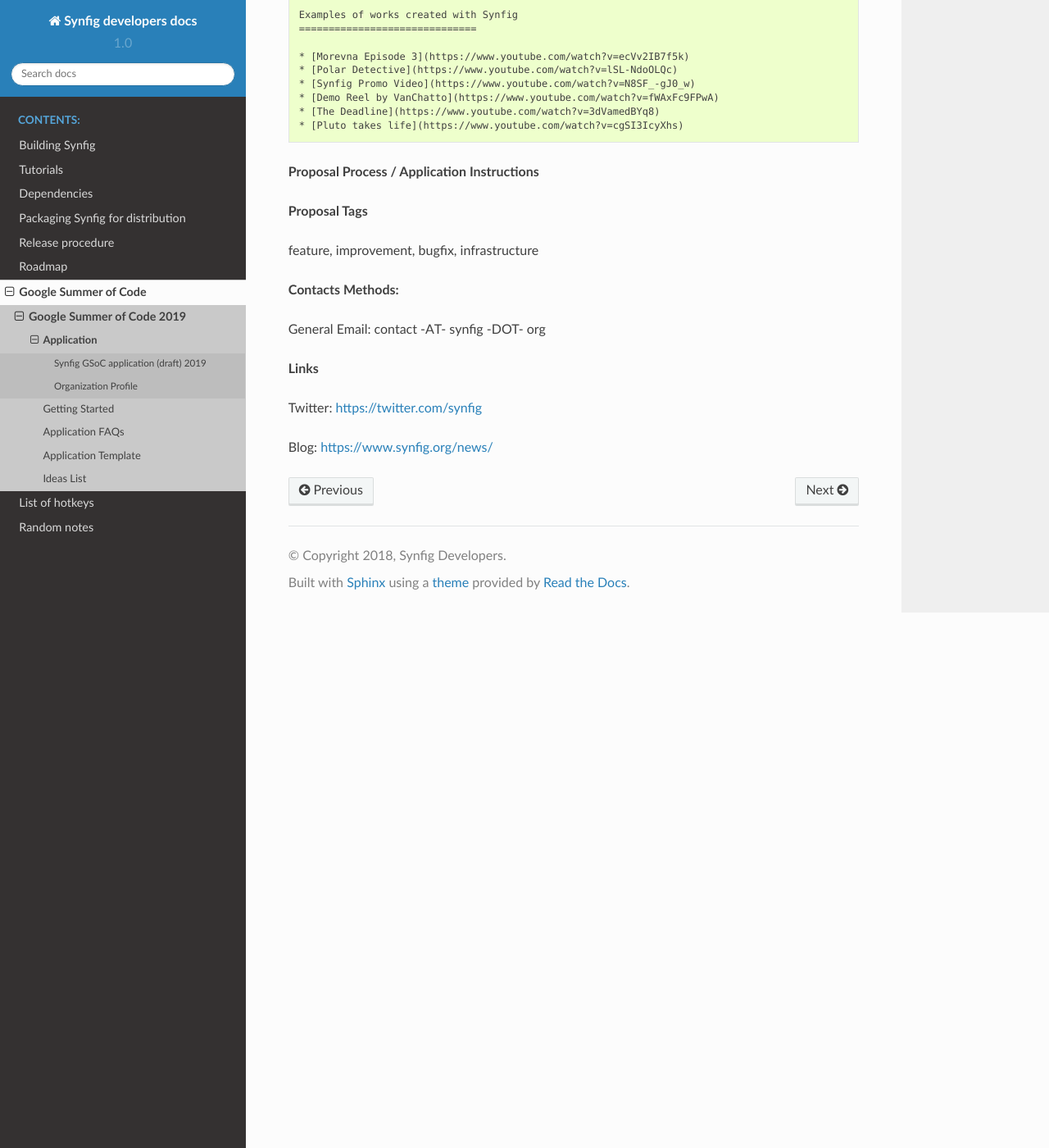
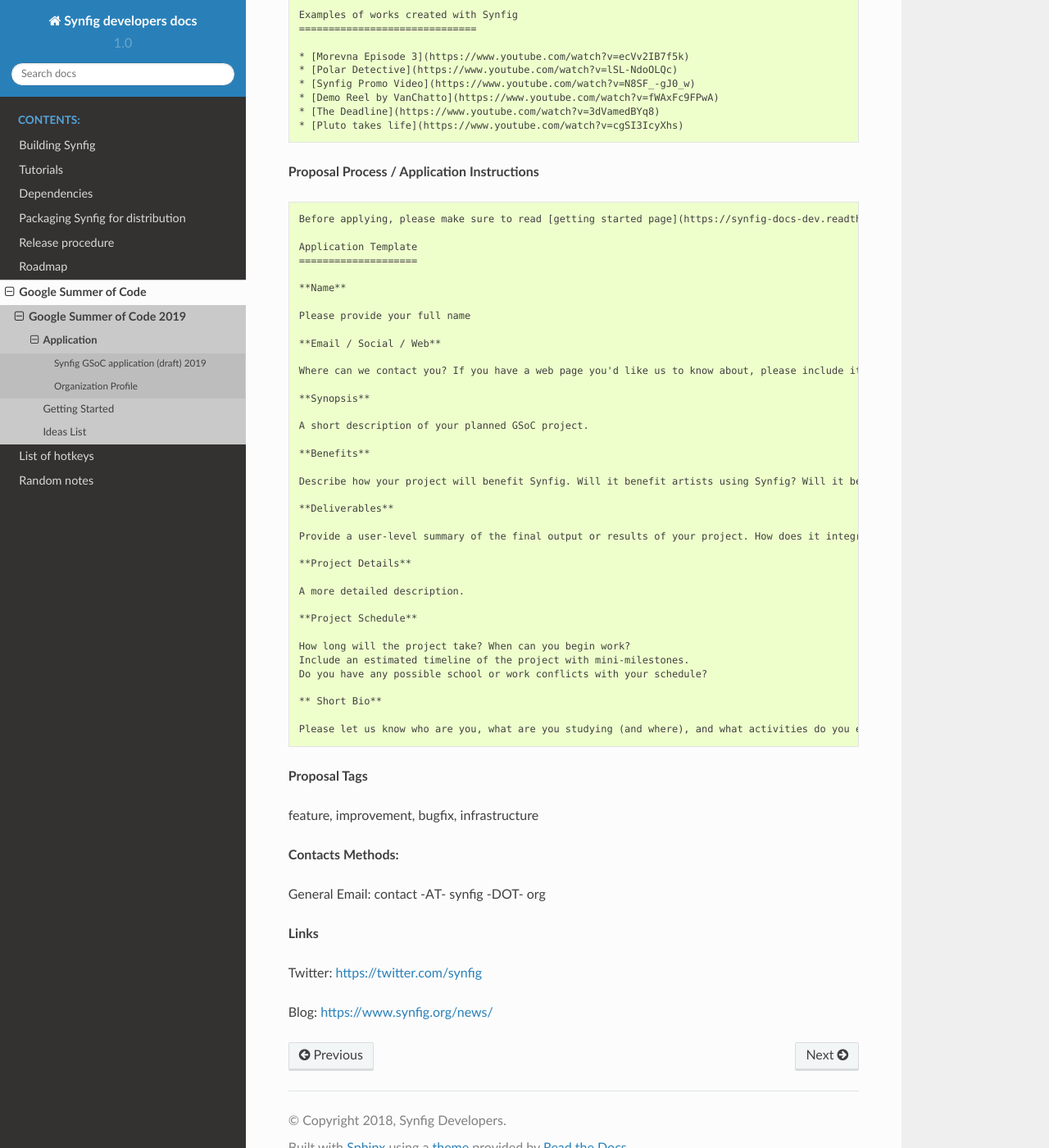
Before and after one commit to synfig/synfig-docs-dev, a Sphinx documentation site: the page built from docs/gsoc/2019/application.rst, in a window 1280 px wide and 1400 px high, scrolled down 2989 px. Shown: the whole window at 82% size. Built offline with Sphinx 7.4.7 and the Read the Docs theme 2.0.0, drawn with Linux system fonts in a browser that asks for light colours.

Commit message:
GSoC: Add Application Instructions

```diff
--- a/docs/gsoc/2019/application.rst
+++ b/docs/gsoc/2019/application.rst
@@ -125,7 +125,46 @@
 
 **Proposal Process / Application Instructions**
 
+::
 
+    Before applying, please make sure to read [getting started page](https://synfig-docs-dev.readthedocs.io/en/latest/gsoc/2019/getting-started.html).
+
+    Application Template
+    ====================
+
+    **Name**
+
+    Please provide your full name
+
+    **Email / Social / Web**
+
+    Where can we contact you? If you have a web page you'd like us to know about, please include it. Make sure to mention your Facebook, Twitter or other identities.
+
+    **Synopsis**
+
+    A short description of your planned GSoC project.
+
+    **Benefits**
+
+    Describe how your project will benefit Synfig. Will it benefit artists using Synfig? Will it be an aid for future Synfig development?
+
+    **Deliverables**
+
+    Provide a user-level summary of the final output or results of your project. How does it integrate in Synfig, and how does it cooperate with the rest of Synfig's features? Note that end-user documentation should be one of the deliverables as well.
+
+    **Project Details**
+
+    A more detailed description.
+
+    **Project Schedule**
+
+    How long will the project take? When can you begin work?
+    Include an estimated timeline of the project with mini-milestones.
+    Do you have any possible school or work conflicts with your schedule?
+
+    ** Short Bio**
+
+    Please let us know who are you, what are you studying (and where), and what activities do you enjoy? What is your experience using Synfig or animation or other computer graphics programs? What code development projects you've participated in? What makes you the best person to work on this project? If you have any history submitting bug fixes or patches to our issue tracker at GitHub, please indicate what you have done.
 
 **Proposal Tags**
 
--- a/docs/gsoc/2019/getting-started.rst
+++ b/docs/gsoc/2019/getting-started.rst
@@ -10,7 +10,7 @@
 Also, please make sure to read the following tips:
 
 Application FAQs
-================
+~~~~~~~~~~~~~~~~
 
 **Q: What will most help my odds of acceptance?**
 
@@ -30,7 +30,7 @@
 A: We recommend to become familiar with existing Synfig functionality before you start any coding. You can start with [beginner's tutorials](https://wiki.synfig.org/Category:Tutorials). Also, you can request a free access to [our video training course](https://www.udemy.com/synfig-studio-cutout-animation-en/), which allow you to grab all basicsin the shortest time. Just mail us via [contact page](https://www.synfig.org/contact/) letting us know that you are aspiring GSoC student - and we will send you a link for free access.
 
 Application Template
-====================
+~~~~~~~~~~~~~~~~~~~~
 
 **Name**
 
--- a/docs/gsoc/2019/ideas.rst
+++ b/docs/gsoc/2019/ideas.rst
@@ -1,3 +1,5 @@
+.. _ideas:
+
 Ideas List
 =====================
 
```
